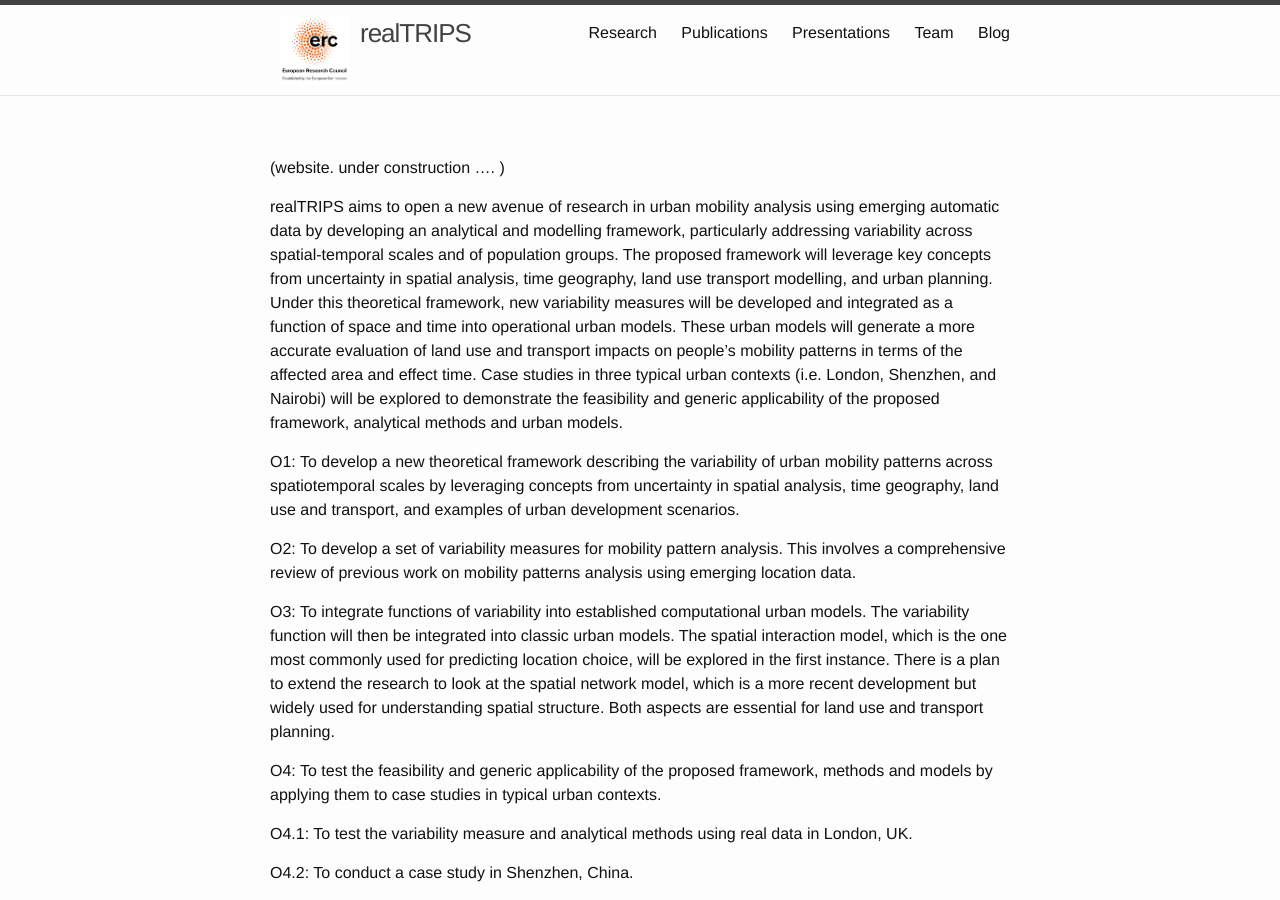
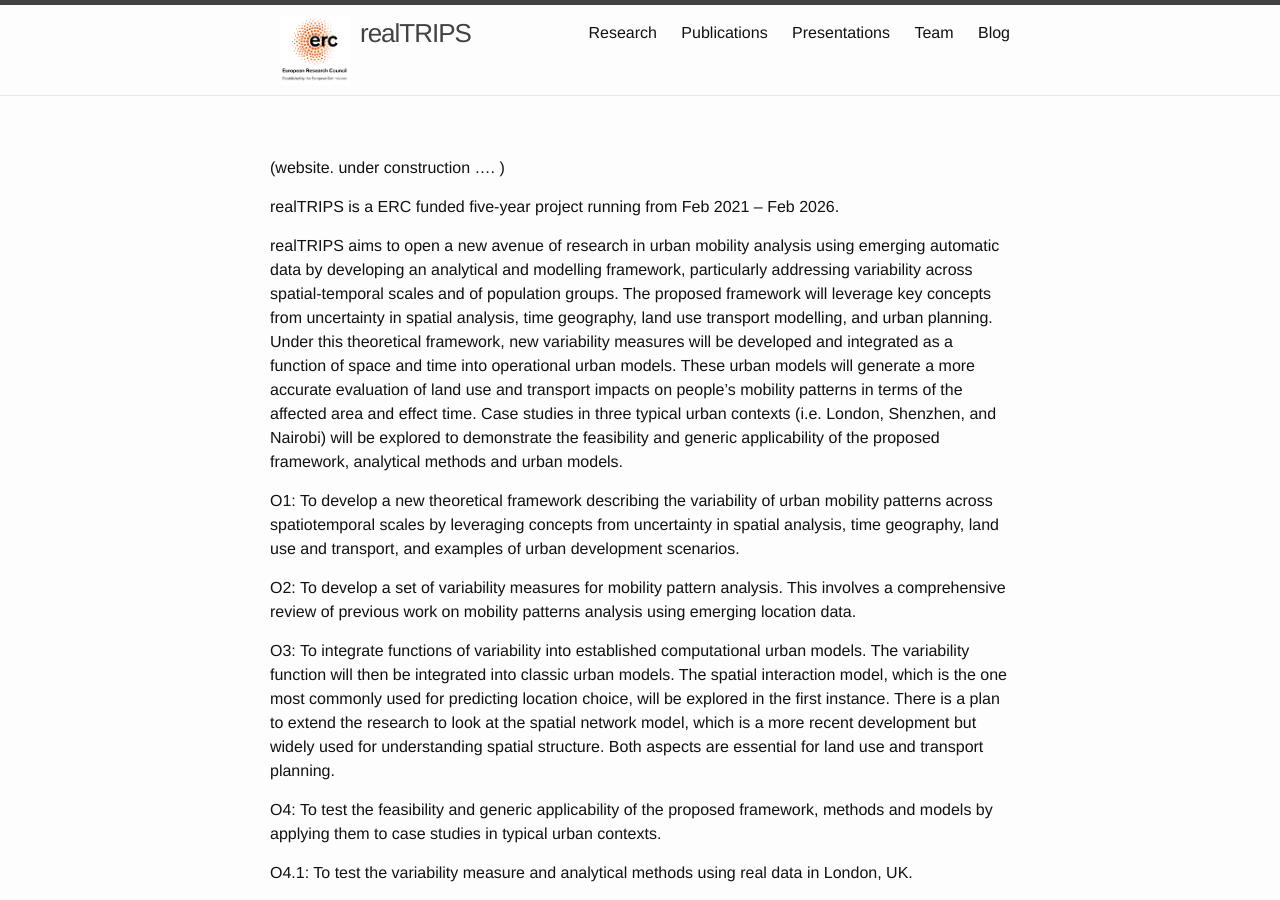
Before and after one commit to c-zhong-ucl-ac-uk/realTRIPS, a Jekyll site: the page built from index.md, in a window 1280 px wide and 900 px high. Built offline with Jekyll 4.4.1, drawn with Linux system fonts in a browser that asks for light colours; our own code applies the rules of GitHub Pages for plain Markdown files.

Commit message:
Update index.md

```diff
--- a/index.md
+++ b/index.md
@@ -1,10 +1,12 @@
 ---
 layout: page
 title:
-tagline:
+tagline: Redefining Variability: EvALuating Land Use and TRansport Impacts on Urban Mobility PatternS
 ---
 
 (website. under construction .... )
+
+realTRIPS is a ERC funded five-year project running from Feb 2021 – Feb 2026.
 
 realTRIPS aims to open a new avenue of research in urban mobility analysis using emerging automatic data by developing an analytical and modelling framework, particularly addressing variability across spatial-temporal scales and of population groups. The proposed framework will leverage key concepts from uncertainty in spatial analysis, time geography, land use transport modelling, and urban planning. Under this theoretical framework, new variability measures will be developed and integrated as a function of space and time into operational urban models. These urban models will generate a more accurate evaluation of land use and transport impacts on people’s mobility patterns in terms of the affected area and effect time. Case studies in three typical urban contexts (i.e. London, Shenzhen, and Nairobi) will be explored to demonstrate the feasibility and generic applicability of the proposed framework, analytical methods and urban models.
 
```
